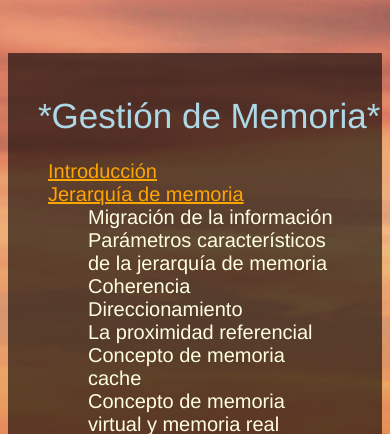
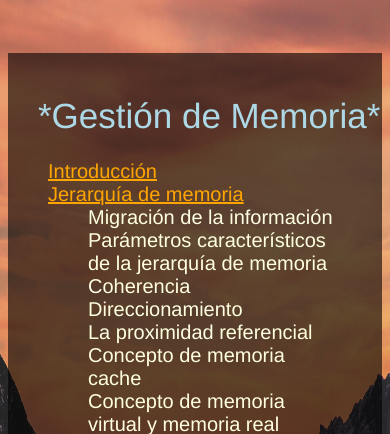
Before and after one commit to Adrian-FES-Aragon/gestor-mem, a PHP site: page / in a window 390 px wide. Shown: the top 434 px of the page. Run offline with PHP 8.4, Linux system fonts and the light colour scheme.

Commit message:
actualizacion background final

```diff
--- a/1.css
+++ b/1.css
@@ -15,10 +15,15 @@ h4{
 }
 
 body{
-  background: url(back1.jpg) no-repeat center fixed;
-  background-size: cover;
   height: auto;
   position: relative;
+  background: -webkit-image-set( url("back1.jpg") 1x, url("back3.jpg") 2x ) no-repeat center fixed;
+  background-size: cover;
+}
+@media(max-width: 768px){
+   .mycontainer {
+        background-image:url("back4.jpg"); // small image
+    }
 }
 
 div{
@@ -75,6 +80,8 @@ img{
   margin-right: auto;
   max-width: 100%;
   height: auto;
+
+
 }
 
 a{
```
Also changed, not shown: back4.jpg (added).
